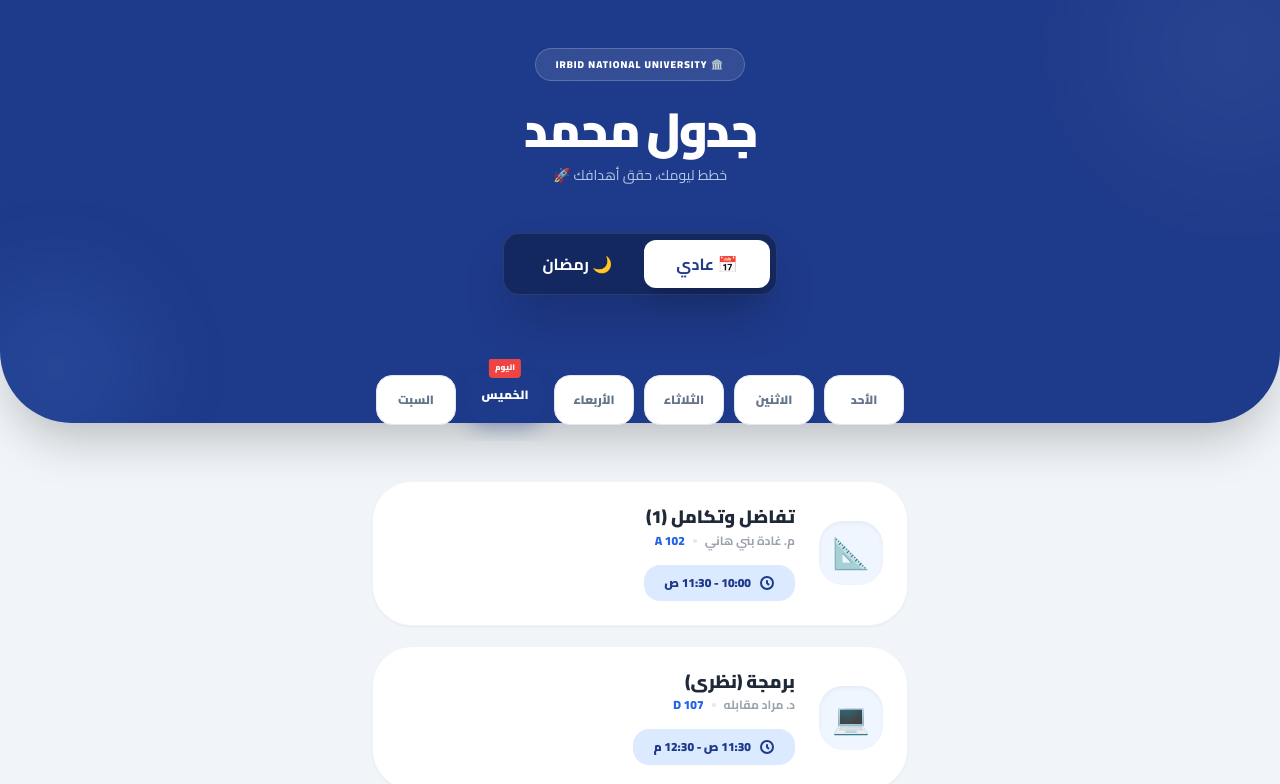
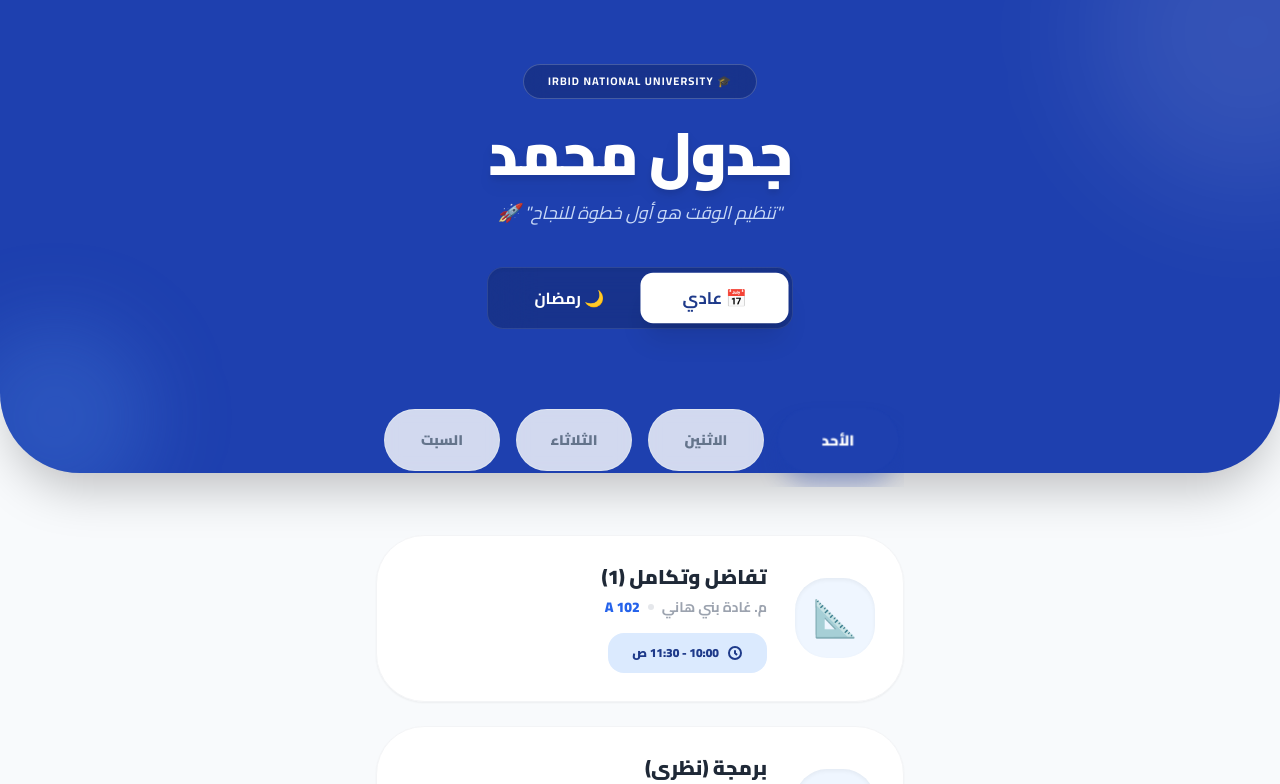
Before and after one commit to 4am7l/44a, a plain HTML site: page index.html in a window 1280 px wide. Both pictures are taken after a click on the button "📅 عادي". Shown: the top 784 px of the page. Drawn offline with nearby package versions, Linux system fonts and the light colour scheme.

Commit message:
Refactor index.html for layout and style enhancements
Updated HTML structure and styles for improved layout and design.

```diff
--- a/index.html
+++ b/index.html
@@ -8,123 +8,116 @@
     <link href="https://fonts.googleapis.com/css2?family=Cairo:wght@400;600;700;800;900&display=swap" rel="stylesheet">
     <style>
         :root {
-            --uni-blue: #1e3a8a;
+            --uni-blue: #1e40af;
             --uni-blue-light: #3b82f6;
-            --ramadan-green: #064e3b;
+            --ramadan-green: #065f46;
             --ramadan-light: #10b981;
             --online-amber: #d97706;
         }
         body {
             font-family: 'Cairo', sans-serif;
-            background-color: #f1f5f9;
+            background-color: #f8fafc;
             transition: all 0.5s ease;
         }
-        .ramadan-mode body {
-            background-color: #f0fdf4;
-        }
-        /* Tab Styling */
+        .ramadan-mode body { background-color: #f0fdf4; }
+
+        /* Modern Tab Styling */
         .day-tab {
             transition: all 0.4s cubic-bezier(0.175, 0.885, 0.32, 1.275);
-            background: white;
+            background: rgba(255, 255, 255, 0.8);
+            backdrop-filter: blur(8px);
             color: #64748b;
-            border: 1px solid #e2e8f0;
+            border: 1px solid rgba(226, 232, 240, 0.8);
         }
         .tab-active {
             background-color: var(--uni-blue);
             color: #ffffff !important;
-            transform: translateY(-5px);
-            box-shadow: 0 12px 20px -5px rgba(30, 58, 138, 0.4);
-            border: transparent;
+            transform: scale(1.05);
+            box-shadow: 0 15px 25px -5px rgba(30, 64, 175, 0.4);
+            border-color: transparent;
         }
         .ramadan-mode .tab-active {
             background-color: var(--ramadan-green);
-            box-shadow: 0 12px 20px -5px rgba(6, 78, 59, 0.4);
+            box-shadow: 0 15px 25px -5px rgba(6, 95, 70, 0.4);
         }
-        /* Today Indicator */
+
         .is-today::after {
             content: 'اليوم';
             position: absolute;
-            top: -12px;
+            top: -10px;
             left: 50%;
             transform: translateX(-50%);
             background: #ef4444;
             color: white;
-            font-size: 8px;
-            padding: 2px 6px;
-            border-radius: 4px;
-            font-weight: 900;
+            font-size: 9px;
+            padding: 2px 8px;
+            border-radius: 20px;
+            font-weight: 800;
+            box-shadow: 0 4px 6px rgba(239, 68, 68, 0.3);
         }
 
-        @keyframes cardFade {
-            from { opacity: 0; transform: translateY(15px); }
-            to { opacity: 1; transform: translateY(0); }
+        @keyframes slideIn {
+            from { opacity: 0; transform: translateY(20px); filter: blur(10px); }
+            to { opacity: 1; transform: translateY(0); filter: blur(0); }
         }
-        .animate-card { animation: cardFade 0.5s ease-out forwards; opacity: 0; }
+        .animate-card { animation: slideIn 0.6s ease-out forwards; opacity: 0; }
 
         .no-scrollbar::-webkit-scrollbar { display: none; }
         .no-scrollbar { -ms-overflow-style: none; scrollbar-width: none; }
 
         .online-card {
-            border-right: 8px solid var(--online-amber) !important;
-            background: linear-gradient(to left, #fffbeb, #ffffff);
+            border-right: 10px solid var(--online-amber) !important;
+            background: linear-gradient(135deg, #fffbeb 0%, #ffffff 100%);
         }
     </style>
 </head>
-<body class="min-h-screen pb-24">
+<body class="min-h-screen pb-12">
 
-    <!-- Header -->
-    <header id="header" class="bg-blue-900 text-white pt-12 pb-32 px-6 rounded-b-[4.5rem] shadow-2xl transition-all duration-700 relative overflow-hidden">
-        <div class="absolute top-0 right-0 w-64 h-64 bg-white/5 rounded-full -mr-20 -mt-20 blur-3xl"></div>
-        <div class="absolute bottom-0 left-0 w-48 h-48 bg-blue-400/10 rounded-full -ml-10 -mb-10 blur-2xl"></div>
+    <header id="header" class="bg-blue-800 text-white pt-16 pb-36 px-8 rounded-b-[5rem] shadow-2xl transition-all duration-700 relative overflow-hidden">
+        <div class="absolute top-0 right-0 w-80 h-80 bg-white/10 rounded-full -mr-32 -mt-32 blur-3xl"></div>
+        <div class="absolute -bottom-10 -left-10 w-48 h-48 bg-blue-400/20 rounded-full blur-2xl"></div>
 
         <div class="max-w-xl mx-auto text-center relative z-10">
             <div class="flex justify-center mb-6">
-                <span class="bg-white/10 backdrop-blur-xl px-5 py-2 rounded-full text-[10px] font-black tracking-widest border border-white/20 uppercase">
-                   🏛️ Irbid National University
+                <span class="bg-black/20 backdrop-blur-md px-6 py-2 rounded-full text-[11px] font-bold tracking-widest border border-white/20 uppercase">
+                    🎓 Irbid National University
                 </span>
             </div>
-            <h1 class="text-5xl font-black mb-3 tracking-tighter">جدول محمد</h1>
-            <p class="text-blue-100 opacity-80 text-sm mb-12 font-medium">خطط ليومك، حقق أهدافك 🚀</p>
+            <h1 class="text-6xl font-black mb-4 tracking-tight drop-shadow-lg">جدول محمد</h1>
+            <p class="text-blue-100 opacity-90 text-lg font-medium mb-10 italic">"تنظيم الوقت هو أول خطوة للنجاح" 🚀</p>
 
-            <!-- Mode Selector -->
-            <div class="inline-flex p-1.5 bg-black/30 backdrop-blur-2xl rounded-2xl border border-white/10 shadow-2xl">
-                <button onclick="setMode('normal')" id="btn-normal" class="px-8 py-3 rounded-xl font-bold transition-all bg-white text-blue-900 shadow-xl">
+            <div class="inline-flex p-1.5 bg-black/20 backdrop-blur-xl rounded-2xl border border-white/10 shadow-inner">
+                <button onclick="setMode('normal')" id="btn-normal" class="px-10 py-3 rounded-xl font-bold transition-all bg-white text-blue-900 shadow-xl">
                     📅 عادي
                 </button>
-                <button onclick="setMode('ramadan')" id="btn-ramadan" class="px-8 py-3 rounded-xl font-bold transition-all text-white hover:bg-white/10">
+                <button onclick="setMode('ramadan')" id="btn-ramadan" class="px-10 py-3 rounded-xl font-bold transition-all text-white hover:bg-white/5">
                     🌙 رمضان
                 </button>
             </div>
         </div>
     </header>
 
-    <main class="max-w-xl mx-auto px-5 -mt-16 relative z-20">
+    <main class="max-w-xl mx-auto px-6 -mt-20 relative z-20">
 
-        <!-- Days Navigation -->
-        <div class="flex gap-2.5 mb-10 overflow-x-auto no-scrollbar py-4 px-1">
-            <button onclick="setTab(0)" id="tab-0" class="day-tab flex-1 min-w-[75px] py-4 rounded-2xl font-black text-xs relative">الأحد</button>
-            <button onclick="setTab(1)" id="tab-1" class="day-tab flex-1 min-w-[75px] py-4 rounded-2xl font-black text-xs relative">الاثنين</button>
-            <button onclick="setTab(2)" id="tab-2" class="day-tab flex-1 min-w-[75px] py-4 rounded-2xl font-black text-xs relative">الثلاثاء</button>
-            <button onclick="setTab(3)" id="tab-3" class="day-tab flex-1 min-w-[75px] py-4 rounded-2xl font-black text-xs relative">الأربعاء</button>
-            <button onclick="setTab(4)" id="tab-4" class="day-tab flex-1 min-w-[75px] py-4 rounded-2xl font-black text-xs relative">الخميس</button>
-            <button onclick="setTab(6)" id="tab-6" class="day-tab flex-1 min-w-[75px] py-4 rounded-2xl font-black text-xs relative">السبت</button>
+        <div class="flex gap-4 mb-12 overflow-x-auto no-scrollbar py-4 px-2">
+            <button onclick="setTab(0)" id="tab-0" class="day-tab flex-1 min-w-[85px] py-5 rounded-[2rem] font-black text-sm relative">الأحد</button>
+            <button onclick="setTab(1)" id="tab-1" class="day-tab flex-1 min-w-[85px] py-5 rounded-[2rem] font-black text-sm relative">الاثنين</button>
+            <button onclick="setTab(2)" id="tab-2" class="day-tab flex-1 min-w-[85px] py-5 rounded-[2rem] font-black text-sm relative">الثلاثاء</button>
+            <button onclick="setTab(6)" id="tab-6" class="day-tab flex-1 min-w-[85px] py-5 rounded-[2rem] font-black text-sm relative">السبت</button>
         </div>
 
-        <!-- Schedule Container -->
-        <div id="schedule-list" class="space-y-5">
-            <!-- Dynamic Content -->
-        </div>
+        <div id="schedule-list" class="space-y-6">
+            </div>
 
-        <!-- Professional Footer -->
-        <div class="mt-12 bg-white/60 backdrop-blur-lg p-1.5 rounded-[3rem] shadow-sm border border-white">
-            <div class="grid grid-cols-2 gap-1.5">
-                <div class="bg-white p-7 rounded-[2.8rem] text-center">
-                    <p class="text-[9px] text-gray-400 font-black uppercase tracking-[0.2em] mb-2">الساعات المسجلة</p>
-                    <p class="text-3xl font-black text-gray-800">18</p>
+        <div class="mt-16 bg-white/40 backdrop-blur-xl p-2 rounded-[3.5rem] shadow-xl border border-white/50">
+            <div class="grid grid-cols-2 gap-2">
+                <div class="bg-white p-8 rounded-[3.2rem] text-center shadow-sm">
+                    <p class="text-[10px] text-gray-400 font-black uppercase tracking-[0.2em] mb-2">الساعات المسجلة</p>
+                    <p class="text-4xl font-black text-gray-800">18</p>
                 </div>
-                <div class="bg-white p-7 rounded-[2.8rem] text-center">
-                    <p class="text-[9px] text-gray-400 font-black uppercase tracking-[0.2em] mb-2">حالة المحاضرات</p>
-                    <p id="status-tag" class="text-sm font-black text-blue-600">فعّال ومستمر</p>
+                <div class="bg-white p-8 rounded-[3.2rem] text-center shadow-sm">
+                    <p class="text-[10px] text-gray-400 font-black uppercase tracking-[0.2em] mb-2">حالة الفصل</p>
+                    <p id="status-tag" class="text-sm font-black text-blue-600">ممتاز • مستمر</p>
                 </div>
             </div>
         </div>
@@ -144,13 +137,12 @@
             skills: { name: 'المهارات الحياتية', teacher: 'م. سلسبيل الطريفي', room: 'أونلاين', n: '05:30 - 07:00 م', r: '03:30 - 04:30 م', icon: '🌱', isOnline: true }
         };
 
+        // تم حذف يوم الأربعاء (3) والخميس (4) نهائياً
         const scheduleData = {
             0: [subjects.calc, subjects.progN, subjects.arch, subjects.netN], // الأحد
             1: [subjects.progA, subjects.netA, subjects.english],             // الاثنين
             2: [subjects.calc, subjects.progN, subjects.arch],                // الثلاثاء
-            3: [subjects.progA, subjects.netA, subjects.english],             // الأربعاء
-            4: [subjects.calc, subjects.progN, subjects.arch, subjects.netN, subjects.skills], // الخميس
-            6: [subjects.skills] // السبت
+            6: [subjects.skills]                                              // السبت
         };
 
         function setMode(m) {
@@ -162,15 +154,15 @@
 
             if (m === 'ramadan') {
                 document.documentElement.classList.add('ramadan-mode');
-                header.classList.replace('bg-blue-900', 'bg-emerald-900');
-                btnR.className = "px-8 py-3 rounded-xl font-bold transition-all bg-white text-emerald-900 shadow-xl";
-                btnN.className = "px-8 py-3 rounded-xl font-bold transition-all text-white hover:bg-white/10";
+                header.classList.replace('bg-blue-800', 'bg-emerald-900');
+                btnR.className = "px-10 py-3 rounded-xl font-bold transition-all bg-white text-emerald-900 shadow-xl scale-105";
+                btnN.className = "px-10 py-3 rounded-xl font-bold transition-all text-white hover:bg-white/10";
                 statusTag.classList.replace('text-blue-600', 'text-emerald-600');
             } else {
                 document.documentElement.classList.remove('ramadan-mode');
-                header.classList.replace('bg-emerald-900', 'bg-blue-900');
-                btnN.className = "px-8 py-3 rounded-xl font-bold transition-all bg-white text-blue-900 shadow-xl";
-                btnR.className = "px-8 py-3 rounded-xl font-bold transition-all text-white hover:bg-white/10";
+                header.classList.replace('bg-emerald-900', 'bg-blue-800');
+                btnN.className = "px-10 py-3 rounded-xl font-bold transition-all bg-white text-blue-900 shadow-xl scale-105";
+                btnR.className = "px-10 py-3 rounded-xl font-bold transition-all text-white hover:bg-white/10";
                 statusTag.classList.replace('text-emerald-600', 'text-blue-600');
             }
             render();
@@ -192,7 +184,11 @@
             const data = scheduleData[state.currentDay] || [];
 
             if (data.length === 0) {
-                list.innerHTML = `<div class="text-center py-20 animate-card"><p class="text-gray-400 font-bold text-lg">لا محاضرات اليوم.. استمتع بوقتك! ☕</p></div>`;
+                list.innerHTML = `
+                <div class="text-center py-24 animate-card bg-white/50 rounded-[3rem] border-2 border-dashed border-gray-200">
+                    <span class="text-6xl block mb-4">☕</span>
+                    <p class="text-gray-400 font-bold text-xl">لا محاضرات اليوم.. استراحة محارب!</p>
+                </div>`;
                 return;
             }
 
@@ -200,34 +196,35 @@
                 const isOnline = item.isOnline;
                 const card = document.createElement('div');
 
-                const cardBase = "p-6 rounded-[2.5rem] shadow-sm border border-gray-100 flex items-center gap-6 animate-card relative overflow-hidden";
+                const cardBase = "p-7 rounded-[3rem] shadow-sm border border-gray-100 flex items-center gap-7 animate-card relative overflow-hidden";
                 card.className = isOnline ? `${cardBase} online-card` : `bg-white ${cardBase}`;
-                card.style.animationDelay = `${i * 0.08}s`;
+                card.style.animationDelay = `${i * 0.1}s`;
 
                 let iconBg, timeTag;
                 if (isOnline) {
-                    iconBg = "bg-amber-100 text-amber-700";
-                    timeTag = "bg-amber-600 text-white shadow-sm shadow-amber-200";
+                    iconBg = "bg-amber-100 text-amber-700 shadow-[inset_0_2px_10px_rgba(217,119,6,0.1)]";
+                    timeTag = "bg-amber-600 text-white shadow-lg shadow-amber-200";
                 } else {
                     iconBg = state.mode === 'ramadan' ? 'bg-emerald-50 text-emerald-800' : 'bg-blue-50 text-blue-900';
                     timeTag = state.mode === 'ramadan' ? 'bg-emerald-100 text-emerald-800' : 'bg-blue-100 text-blue-900';
+                    iconBg += " shadow-inner";
                 }
 
                 card.innerHTML = `
-                    <div class="w-16 h-16 rounded-3xl flex items-center justify-center text-3xl shrink-0 ${iconBg} shadow-inner">
+                    <div class="w-20 h-20 rounded-[2rem] flex items-center justify-center text-4xl shrink-0 ${iconBg}">
                         ${item.icon}
                     </div>
                     <div class="flex-1 min-w-0">
-                        <div class="flex justify-between items-center mb-1">
-                            <h3 class="font-black text-gray-800 text-lg leading-tight truncate">${item.name}</h3>
-                            ${isOnline ? '<span class="text-[8px] bg-amber-100 text-amber-700 px-2 py-1 rounded font-black tracking-tighter uppercase">Online</span>' : ''}
+                        <div class="flex justify-between items-start mb-2">
+                            <h3 class="font-black text-gray-800 text-xl leading-tight truncate">${item.name}</h3>
+                            ${isOnline ? '<span class="text-[9px] bg-amber-500 text-white px-3 py-1 rounded-full font-black uppercase">Online</span>' : ''}
                         </div>
-                        <p class="text-xs text-gray-400 font-bold mb-4 flex items-center gap-2">
+                        <p class="text-sm text-gray-400 font-bold mb-4 flex items-center gap-2">
                             <span>${item.teacher}</span>
-                            <span class="w-1 h-1 bg-gray-200 rounded-full"></span>
+                            <span class="w-1.5 h-1.5 bg-gray-200 rounded-full"></span>
                             <span class="${isOnline ? 'text-amber-600' : (state.mode === 'ramadan' ? 'text-emerald-600' : 'text-blue-600')} font-black">${item.room}</span>
                         </p>
-                        <div class="flex items-center py-2.5 px-5 rounded-2xl font-black text-xs w-fit ${timeTag} transition-all duration-300">
+                        <div class="flex items-center py-3 px-6 rounded-2xl font-black text-xs w-fit ${timeTag}">
                             <svg class="w-4 h-4 ml-2" fill="none" stroke="currentColor" viewBox="0 0 24 24" stroke-width="3"><path d="M12 8v4l3 3m6-3a9 9 0 11-18 0 9 9 0 0118 0z"></path></svg>
                             ${state.mode === 'normal' ? item.n : item.r}
                         </div>
@@ -239,11 +236,11 @@
 
         window.onload = () => {
             const today = new Date().getDay();
-            // Handle indicator
             const todayBtn = document.getElementById(`tab-${today}`);
             if (todayBtn) todayBtn.classList.add('is-today');
 
-            if (today === 5) setTab(0); // If Friday, show Sunday
+            // إذا كان اليوم عطلة أو الخميس/الأربعاء، اعرض الأحد تلقائياً
+            if ([3, 4, 5].includes(today)) setTab(0);
             else setTab(today);
 
             render();
```
